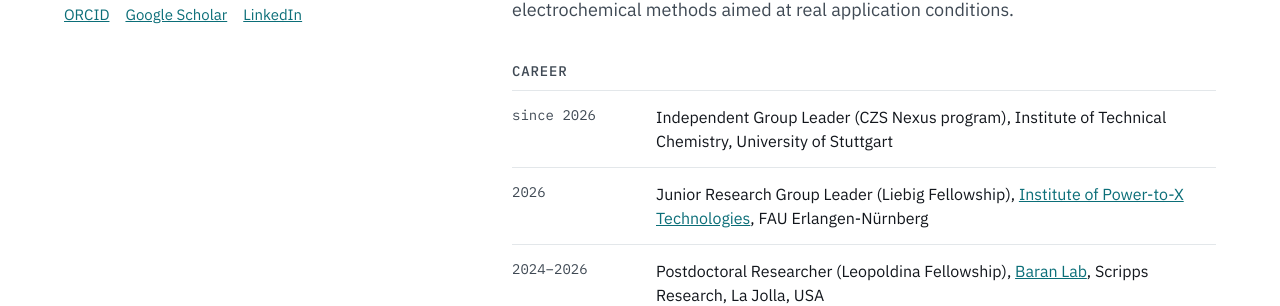
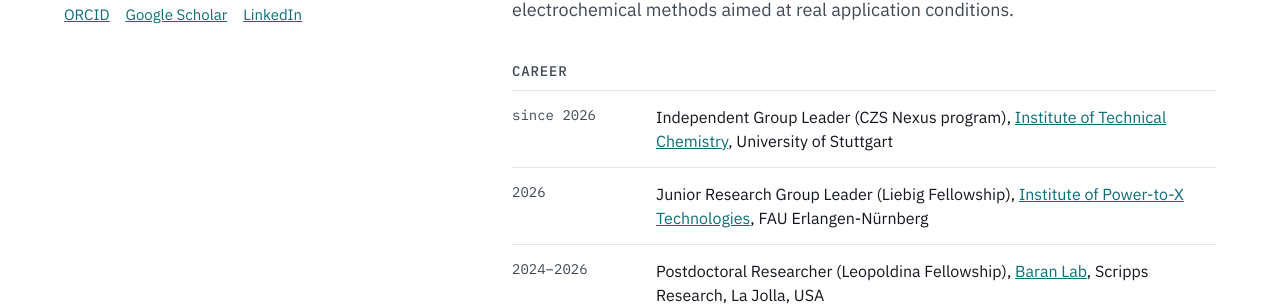
Before and after one commit to NilKur/kurig-group-website, a Jekyll site: the page built from team.html, in a window 1280 px wide and 900 px high, scrolled down 556 px. Shown: the part 153-459 px from the top of the window. Built offline with Jekyll 4.4.1, drawn with Linux system fonts in a browser that asks for light colours.

Commit message:
Link the ITC in the career section
Co-Authored-By: Claude Opus 5.5 <noreply@anthropic.com>
Claude-Session: https://claude.ai/code/session_01Ln7JnE2QjE1RQ1nrTBQWHr

```diff
--- a/team.html
+++ b/team.html
@@ -40,7 +40,7 @@ nav: team
 <div>
 <h3 class="label" style="margin-bottom: 8px">Career</h3>
 <div class="timeline">
-<div class="row"><span class="when">since 2026</span><p class="what">Independent Group Leader (CZS Nexus program), Institute of Technical Chemistry, University of Stuttgart</p></div>
+<div class="row"><span class="when">since 2026</span><p class="what">Independent Group Leader (CZS Nexus program), <a href="https://www.itc.uni-stuttgart.de/en">Institute of Technical Chemistry</a>, University of Stuttgart</p></div>
 <div class="row"><span class="when">2026</span><p class="what">Junior Research Group Leader (Liebig Fellowship), <a href="https://www.ptx.tf.fau.de/">Institute of Power-to-X Technologies</a>, FAU Erlangen-Nürnberg</p></div>
 <div class="row"><span class="when">2024–2026</span><p class="what">Postdoctoral Researcher (Leopoldina Fellowship), <a href="https://baranlab.org/">Baran Lab</a>, Scripps Research, La Jolla, USA</p></div>
 <div class="row"><span class="when">2022–2024</span><p class="what">Group Leader Electrochemistry, <a href="https://www.itmc.rwth-aachen.de/cms/itmc/das-institut/team/~mfon/regina-palkovits/?allou=1">Palkovits group</a>, Institute of Technical and Macromolecular Chemistry, RWTH Aachen University</p></div>
```
